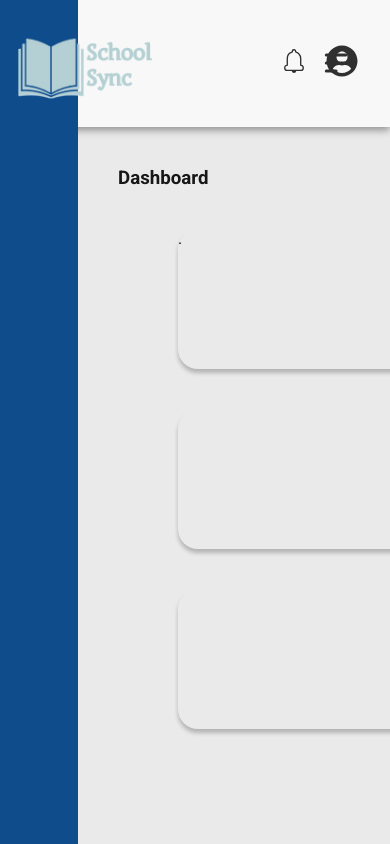
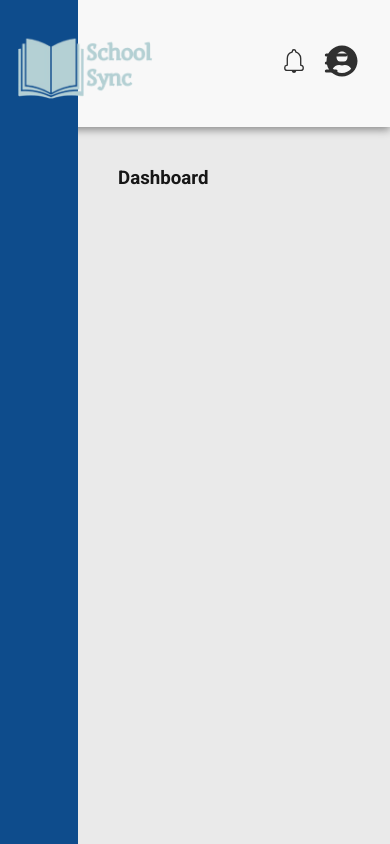
Before and after one commit to Alisonjs0/SchoolSync, a Next.js app: page /dashboard_main in a window 390 px wide. Shown: the top 844 px of the page. Built offline with nearby package versions, Linux system fonts and the light colour scheme.

Commit message:
ajustes na responsividade

```diff
--- a/app/dashboard_main/dashboardTemplate.css
+++ b/app/dashboard_main/dashboardTemplate.css
@@ -63,7 +63,7 @@
 
 .conteudoInteiro {
     transition: all 1s ease;
-    transform: translateX(-10%);
+    transform: translateX(-20%);
 }
 
 .menuSuperior .icon {
@@ -82,11 +82,13 @@
 
 .conteudo {
     grid-area: 2 / 2 / 9 / 9;
+    transition: .8s;
 }
 
 .conteudo h3 {
     padding: 40px;
     font-weight: 600;
+    transition: all 1s ease;
 }
 
 .conteudoMenus {
--- a/app/dashboard_main/page.js
+++ b/app/dashboard_main/page.js
@@ -4,6 +4,7 @@ import "./dashboardTemplate.css"
 import { HiMenuAlt2 } from "react-icons/hi";
 import { CiBellOn } from "react-icons/ci";
 import { FaUserCircle } from "react-icons/fa";
+import { CiBellOff } from "react-icons/ci";
 
 const dashboard_main = () => {
 
@@ -12,6 +13,8 @@ const dashboard_main = () => {
         const menu = document.getElementsByClassName("menuLateral")[0];
         const menuSuperior = document.getElementsByClassName("menuSuperior")[0];
         const conteudoInteiro = document.getElementsByClassName("conteudo")[0]
+        const notificacao = document.getElementById("notificacao")
+
         if (menu) {
             menu.classList.toggle('menuLateralInvisivel')
             menuSuperior.classList.toggle('menuSuperiorInteiro')
@@ -26,7 +29,7 @@ const dashboard_main = () => {
             <div className="menuSuperior">
                 <HiMenuAlt2 id="toggle" className="icon  burguer" onClick={toggle}/>
                 <div className="menuUsuario">
-                    <CiBellOn className="icon"/>
+                    <CiBellOn id="notificacao" className="icon"/>
                     <FaUserCircle className="icon" />
                 </div>
             </div>
@@ -37,9 +40,7 @@ const dashboard_main = () => {
             <div className="conteudo">
                 <h3>Dashboard</h3>
                 <div className={`${"container"} ${"conteudoMenus"}`}>
-                    <div>.</div>
-                    <div></div>
-                    <div></div>
+
                 </div>
             </div>
         </div>
```
